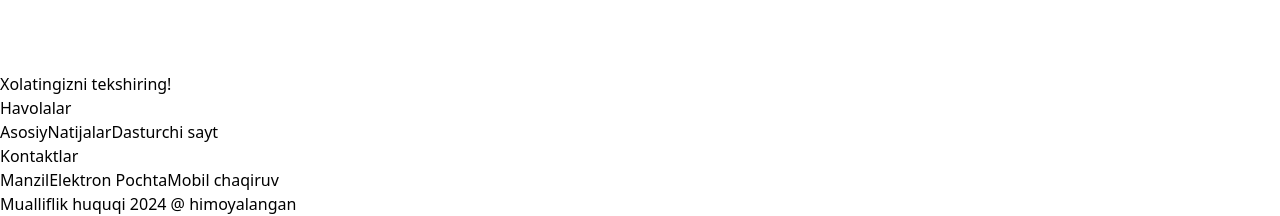
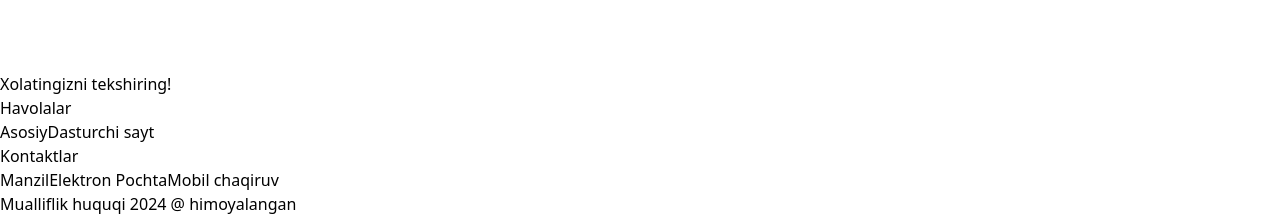
Before and after one commit to AkmalbekDEV/english-with-begov, a React (Vite) app: page / in a window 1280 px wide. Shown: the part 3320-3536 px from the top of the page. Built offline with nearby package versions, Linux system fonts and the light colour scheme; no server answers.

Commit message:
footer changed

```diff
--- a/src/components/Footer.jsx
+++ b/src/components/Footer.jsx
@@ -24,7 +24,6 @@ const Footer = () => {
             <h1 className='text-2xl font-medium'>{t("footer.grid2.title")}</h1>
             <nav className='grid gap-5'>
               <a href="/" className='text-lg font-medium text-gray-500'>{t("footer.grid2.link1")}</a>
-              <a href="https://begov-for-students.vercel.app" className='text-lg font-medium text-gray-500'>Natijalar</a>
               <a href="https://www.wbsdev.uz" className='text-lg font-medium text-gray-500'>Dasturchi sayt</a>
             </nav>
           </div>
```
